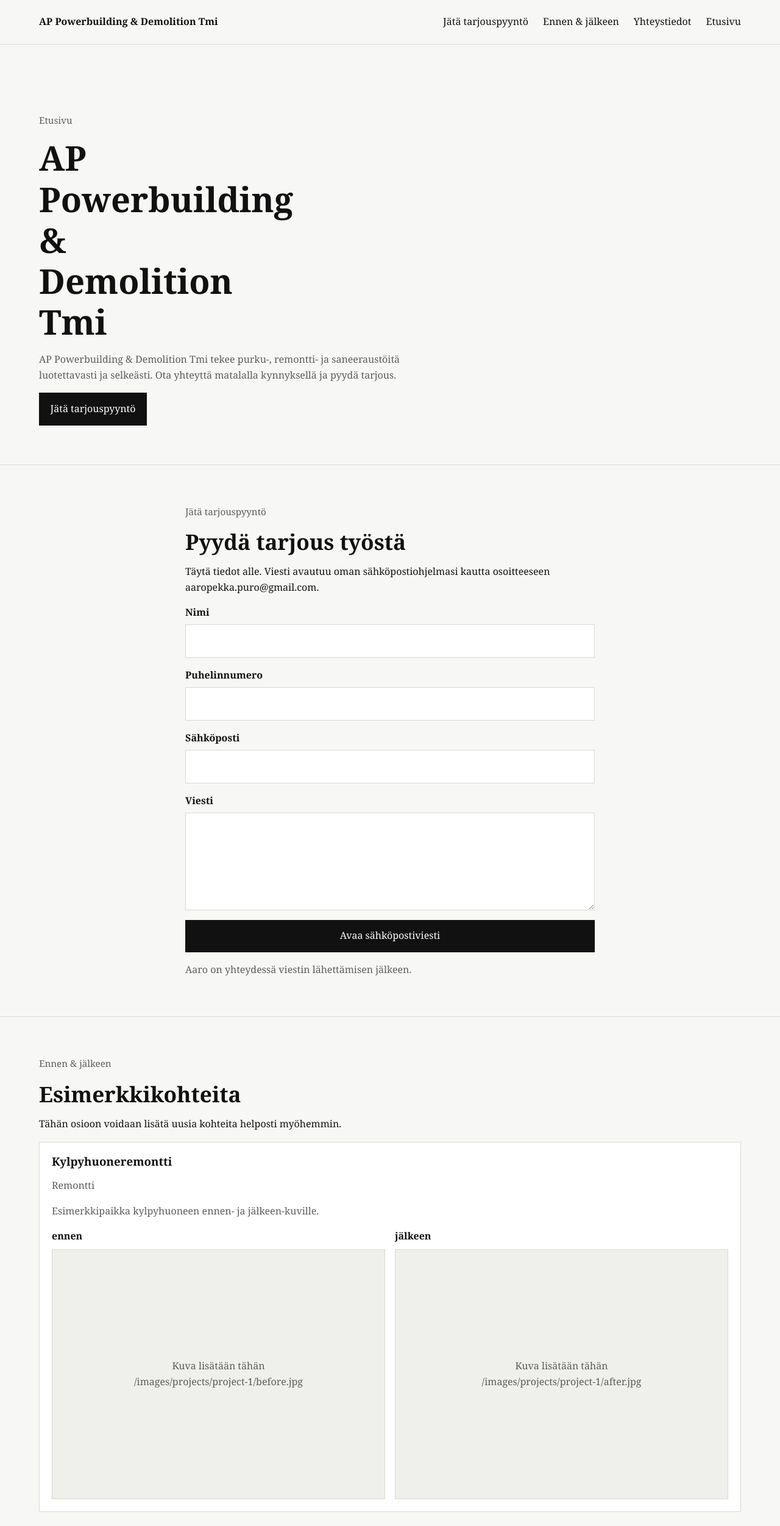
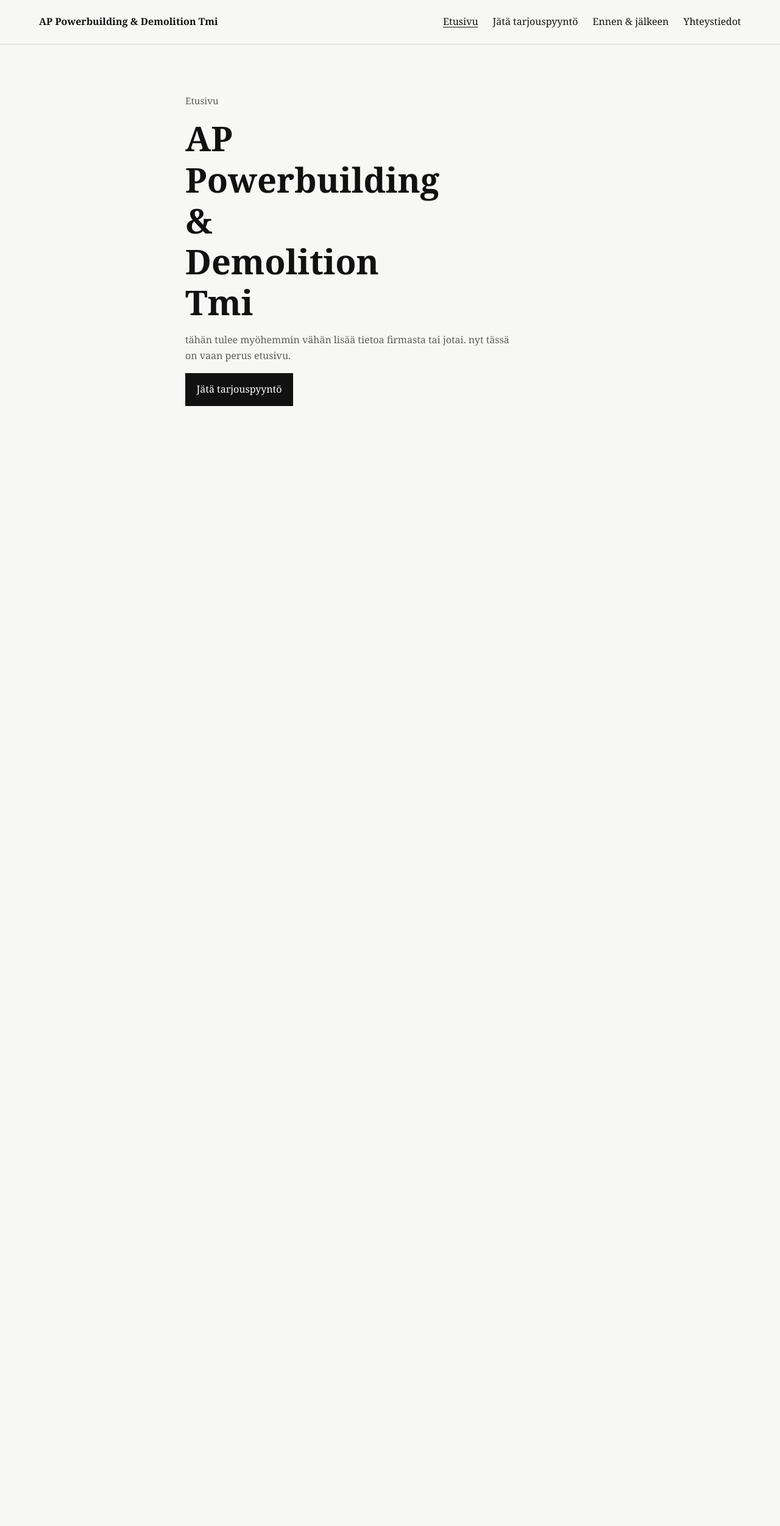
Before and after one commit to eeputti/aaron-nettisivut, a Next.js app: page / in a window 1280 px wide. Shown: the top 2503 px of the page at 61% size. After the commit the page ends 800 px from the top, so only its background shows below. Built offline with nearby package versions, Linux system fonts and the light colour scheme.

Commit message:
initial website

```diff
--- a/app/globals.css
+++ b/app/globals.css
@@ -11,7 +11,7 @@
 }
 
 html {
-  scroll-behavior: smooth;
+  scroll-behavior: auto;
 }
 
 body {
@@ -50,12 +50,8 @@ textarea {
   padding: 4rem 0;
 }
 
-.section-border {
-  border-top: 1px solid var(--border);
-}
-
-.hero {
-  padding-top: 7rem;
+.page-block {
+  padding-top: 1rem;
 }
 
 .flow > * + * {
@@ -92,7 +88,7 @@ h2 {
 }
 
 .lead {
-  max-width: 38rem;
+  max-width: 34rem;
   color: var(--muted);
 }
 
@@ -148,6 +144,11 @@ h2 {
   text-decoration: none;
 }
 
+.nav-list a.active {
+  text-decoration: underline;
+  text-underline-offset: 0.18em;
+}
+
 .desktop-nav {
   display: none;
 }
@@ -192,7 +193,6 @@ h2 {
 }
 
 .note,
-.project-description,
 .project-category,
 .placeholder-hint {
   color: var(--muted);
@@ -210,7 +210,7 @@ h2 {
 }
 
 .project-meta {
-  margin-bottom: 1rem;
+  margin-bottom: 0.8rem;
 }
 
 .project-grid {
--- a/app/page.tsx
+++ b/app/page.tsx
@@ -1,90 +1,21 @@
-import { ContactForm } from "@/components/contact-form";
 import { Header } from "@/components/header";
-import { ProjectGallery } from "@/components/project-gallery";
-import { company } from "@/data/company";
 
 export default function HomePage() {
   return (
     <>
       <Header />
-      <main>
-        <section id="etusivu" className="section hero">
-          <div className="container flow">
+      <main className="section">
+        <div className="container narrow page-block flow">
           <p className="eyebrow">Etusivu</p>
           <h1>AP Powerbuilding &amp; Demolition Tmi</h1>
           <p className="lead">
-              AP Powerbuilding &amp; Demolition Tmi tekee purku-, remontti- ja
-              saneeraustöitä luotettavasti ja selkeästi. Ota yhteyttä matalalla
-              kynnyksellä ja pyydä tarjous.
+            tähän tulee myöhemmin vähän lisää tietoa firmasta tai jotai. nyt
+            tässä on vaan perus etusivu.
           </p>
-            <a className="button-link" href="#tarjouspyynto">
+          <a className="button-link" href="/tarjouspyynto">
             Jätä tarjouspyyntö
           </a>
         </div>
-        </section>
-
-        <section id="tarjouspyynto" className="section section-border">
-          <div className="container narrow flow">
-            <p className="eyebrow">Jätä tarjouspyyntö</p>
-            <h2>Pyydä tarjous työstä</h2>
-            <p>
-              Täytä tiedot alle. Viesti avautuu oman sähköpostiohjelmasi kautta
-              osoitteeseen {company.email}.
-            </p>
-            <ContactForm />
-            <p className="note">
-              Aaro on yhteydessä viestin lähettämisen jälkeen.
-            </p>
-          </div>
-        </section>
-
-        <section id="ennen-jalkeen" className="section section-border">
-          <div className="container flow">
-            <p className="eyebrow">Ennen &amp; jälkeen</p>
-            <h2>Esimerkkikohteita</h2>
-            <p>
-              Tähän osioon voidaan lisätä uusia kohteita helposti myöhemmin.
-            </p>
-            <ProjectGallery />
-          </div>
-        </section>
-
-        <section id="yhteystiedot" className="section section-border">
-          <div className="container narrow flow">
-            <p className="eyebrow">Yhteystiedot</p>
-            <h2>Yhteystiedot</h2>
-            <dl className="contact-list">
-              <div>
-                <dt>Yritys</dt>
-                <dd>{company.name}</dd>
-              </div>
-              <div>
-                <dt>Sähköposti</dt>
-                <dd>
-                  <a href={`mailto:${company.email}`}>{company.email}</a>
-                </dd>
-              </div>
-              <div>
-                <dt>Puhelin</dt>
-                <dd>
-                  <a href={`tel:${company.phoneHref}`}>{company.phone}</a>
-                </dd>
-              </div>
-              <div>
-                <dt>Y-tunnus</dt>
-                <dd>{company.businessId}</dd>
-              </div>
-              <div>
-                <dt>Sijainti</dt>
-                <dd>{company.location}</dd>
-              </div>
-              <div>
-                <dt>Postiosoite</dt>
-                <dd>{company.postalAddress}</dd>
-              </div>
-            </dl>
-          </div>
-        </section>
       </main>
     </>
   );
--- a/components/header.tsx
+++ b/components/header.tsx
@@ -1,16 +1,19 @@
 "use client";
 
+import Link from "next/link";
+import { usePathname } from "next/navigation";
 import { useState } from "react";
 
 const navItems = [
-  { href: "#tarjouspyynto", label: "Jätä tarjouspyyntö" },
-  { href: "#ennen-jalkeen", label: "Ennen & jälkeen" },
-  { href: "#yhteystiedot", label: "Yhteystiedot" },
-  { href: "#etusivu", label: "Etusivu" },
+  { href: "/", label: "Etusivu" },
+  { href: "/tarjouspyynto", label: "Jätä tarjouspyyntö" },
+  { href: "/ennen-jalkeen", label: "Ennen & jälkeen" },
+  { href: "/yhteystiedot", label: "Yhteystiedot" },
 ];
 
 export function Header() {
   const [open, setOpen] = useState(false);
+  const pathname = usePathname();
 
   const closeMenu = () => setOpen(false);
 
@@ -18,9 +21,9 @@ export function Header() {
     <header className="site-header">
       <div className="container">
         <div className="header-inner">
-          <a className="brand" href="#etusivu">
+          <Link className="brand" href="/">
             AP Powerbuilding &amp; Demolition Tmi
-          </a>
+          </Link>
 
           <button
             type="button"
@@ -36,7 +39,12 @@ export function Header() {
             <ul className="nav-list">
               {navItems.map((item) => (
                 <li key={item.href}>
-                  <a href={item.href}>{item.label}</a>
+                  <Link
+                    href={item.href}
+                    className={pathname === item.href ? "active" : undefined}
+                  >
+                    {item.label}
+                  </Link>
                 </li>
               ))}
             </ul>
@@ -51,9 +59,13 @@ export function Header() {
           <ul className="nav-list">
             {navItems.map((item) => (
               <li key={item.href}>
-                <a href={item.href} onClick={closeMenu}>
+                <Link
+                  href={item.href}
+                  className={pathname === item.href ? "active" : undefined}
+                  onClick={closeMenu}
+                >
                   {item.label}
-                </a>
+                </Link>
               </li>
             ))}
           </ul>
--- a/components/project-gallery.tsx
+++ b/components/project-gallery.tsx
@@ -15,9 +15,13 @@ function ProjectImage({
     <div className="project-image">
       <span>{label}</span>
       {placeholder ? (
-        <div className="placeholder-box" role="img" aria-label={`${title}, ${label}`}>
+        <div
+          className="placeholder-box"
+          role="img"
+          aria-label={`${title}, ${label}`}
+        >
           <div>
-            <p>Kuva lisätään tähän</p>
+            <p>kuva tähän</p>
             <p className="placeholder-hint">{path}</p>
           </div>
         </div>
@@ -36,9 +40,6 @@ export function ProjectGallery() {
           <div className="project-meta flow">
             <h3>{project.title}</h3>
             <p className="project-category">{project.category}</p>
-            {project.description ? (
-              <p className="project-description">{project.description}</p>
-            ) : null}
           </div>
 
           <div className="project-grid">
--- a/data/projects.ts
+++ b/data/projects.ts
@@ -4,36 +4,32 @@ export type Project = {
   category: string;
   beforeImage: string;
   afterImage: string;
-  description?: string;
   placeholder?: boolean;
 };
 
 export const projects: Project[] = [
   {
-    slug: "project-1",
-    title: "Kylpyhuoneremontti",
-    category: "Remontti",
+    slug: "kylppariremppa",
+    title: "Kylppäriremppa",
+    category: "esimerkki",
     beforeImage: "/images/projects/project-1/before.jpg",
     afterImage: "/images/projects/project-1/after.jpg",
-    description: "Esimerkkipaikka kylpyhuoneen ennen- ja jälkeen-kuville.",
     placeholder: true,
   },
   {
-    slug: "project-2",
-    title: "Huoneiston saneeraus",
-    category: "Saneeraus",
+    slug: "saneeraus",
+    title: "Saneeraus",
+    category: "esimerkki",
     beforeImage: "/images/projects/project-2/before.jpg",
     afterImage: "/images/projects/project-2/after.jpg",
-    description: "Esimerkkipaikka huoneistoremontin kuville.",
     placeholder: true,
   },
   {
-    slug: "project-3",
-    title: "Kevyt purkutyö",
-    category: "Purkutyö",
+    slug: "purkutyot",
+    title: "Purkutyöt",
+    category: "esimerkki",
     beforeImage: "/images/projects/project-3/before.jpg",
     afterImage: "/images/projects/project-3/after.jpg",
-    description: "Esimerkkipaikka purkukohteen kuville.",
     placeholder: true,
   },
 ];
```
Also changed, not shown: app/ennen-jalkeen/page.tsx (added, +18 -0 lines), app/tarjouspyynto/page.tsx (added, +23 -0 lines), app/yhteystiedot/page.tsx (added, +47 -0 lines), 1 other file (tests, documents, lock files or other folders). Lines whose indentation alone changed are shown as unchanged.
